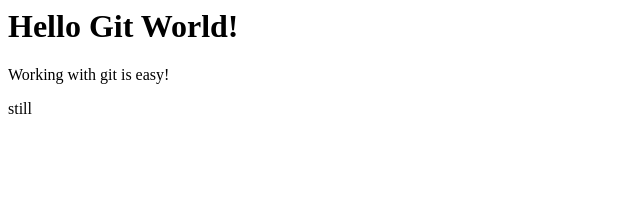
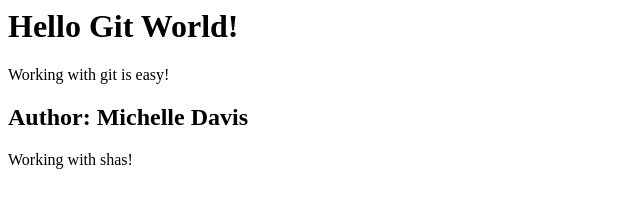
Before and after one commit to JGMichelle/test, a plain HTML site: page index.html in a window 1280 px wide. Shown: the whole page, without its empty margins (0-640 px from the left). Drawn offline with Linux system fonts and the light colour scheme.

Commit message:
Added author

```diff
--- a/index.html
+++ b/index.html
@@ -2,5 +2,10 @@
 
 <div>
   <p>Working with git is easy!</p>
-  <p>still</p>
 </div>
+
+<h2>Author: Michelle Davis</h2>
+
+<div>
+  <p>Working with shas!</p>
+</div>
```
